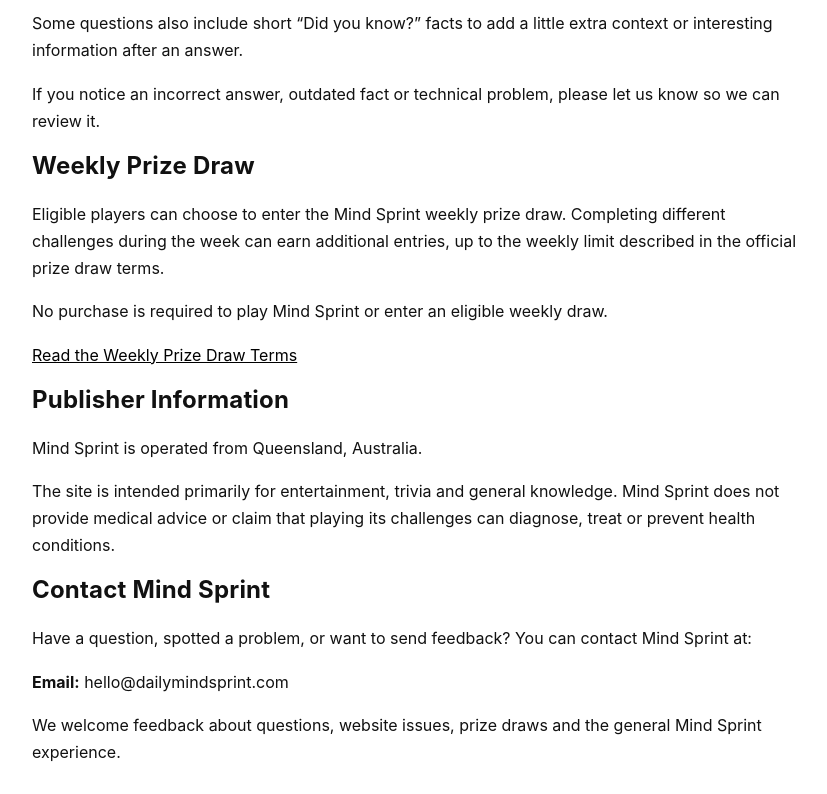
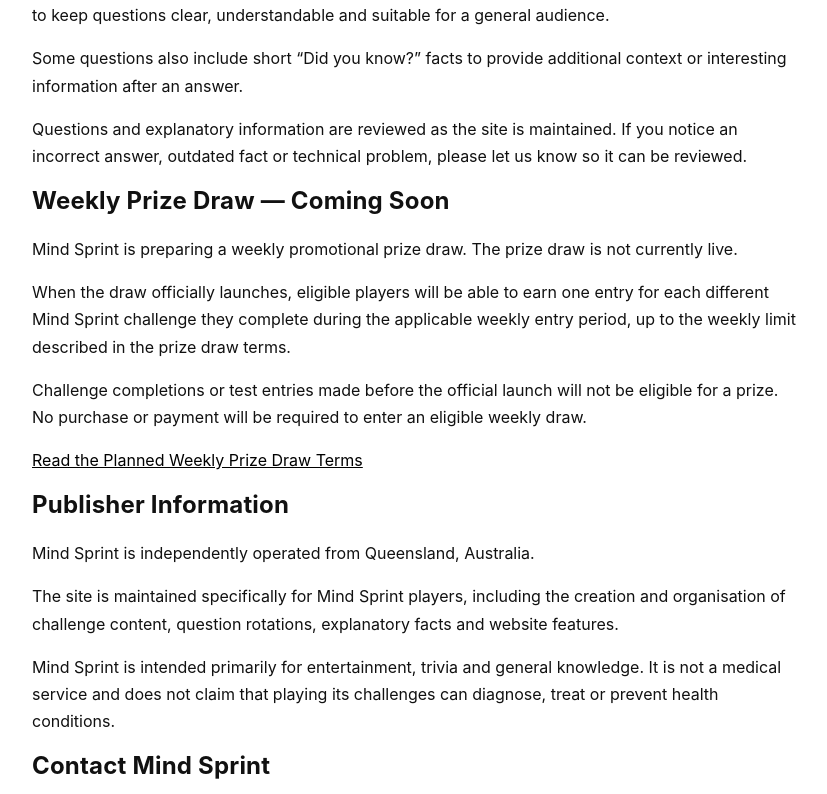
Before and after one commit to justinchase1984/mind-sprint, a Next.js app: page /about in a window 1280 px wide. Shown: the part 826-1620 px from the top of the page, without its empty margins (224-1051 px from the left). Built offline with nearby package versions, Linux system fonts and the light colour scheme; no server answers.

Commit message:
Update about.tsx

```diff
--- a/pages/about.tsx
+++ b/pages/about.tsx
@@ -24,10 +24,14 @@ export default function About() {
       >
         <h1>About Mind Sprint</h1>
 
+        <p style={{ color: '#777', marginTop: '-0.5rem' }}>
+          By Mind Sprint · Updated September 2026
+        </p>
+
         <p>
           Mind Sprint is an independent trivia and brain-challenge website
-          designed around short, easy-to-play challenges that test general
-          knowledge, memory, words and problem-solving.
+          designed around short, easy-to-play challenges involving general
+          knowledge, memory, words, patterns and problem-solving.
         </p>
 
         <p>
@@ -73,27 +77,34 @@ export default function About() {
         </p>
 
         <p>
-          Some questions also include short “Did you know?” facts to add a
-          little extra context or interesting information after an answer.
+          Some questions also include short “Did you know?” facts to provide
+          additional context or interesting information after an answer.
         </p>
 
         <p>
-          If you notice an incorrect answer, outdated fact or technical problem,
-          please let us know so we can review it.
+          Questions and explanatory information are reviewed as the site is
+          maintained. If you notice an incorrect answer, outdated fact or
+          technical problem, please let us know so it can be reviewed.
         </p>
 
-        <h2>Weekly Prize Draw</h2>
+        <h2>Weekly Prize Draw — Coming Soon</h2>
 
         <p>
-          Eligible players can choose to enter the Mind Sprint weekly prize
-          draw. Completing different challenges during the week can earn
-          additional entries, up to the weekly limit described in the official
-          prize draw terms.
+          Mind Sprint is preparing a weekly promotional prize draw. The prize
+          draw is not currently live.
         </p>
 
         <p>
-          No purchase is required to play Mind Sprint or enter an eligible
-          weekly draw.
+          When the draw officially launches, eligible players will be able to
+          earn one entry for each different Mind Sprint challenge they complete
+          during the applicable weekly entry period, up to the weekly limit
+          described in the prize draw terms.
+        </p>
+
+        <p>
+          Challenge completions or test entries made before the official launch
+          will not be eligible for a prize. No purchase or payment will be
+          required to enter an eligible weekly draw.
         </p>
 
         <p>
@@ -104,7 +115,7 @@ export default function About() {
                 textDecoration: 'underline',
               }}
             >
-              Read the Weekly Prize Draw Terms
+              Read the Planned Weekly Prize Draw Terms
             </a>
           </Link>
         </p>
@@ -112,12 +123,18 @@ export default function About() {
         <h2>Publisher Information</h2>
 
         <p>
-          Mind Sprint is operated from Queensland, Australia.
+          Mind Sprint is independently operated from Queensland, Australia.
         </p>
 
         <p>
-          The site is intended primarily for entertainment, trivia and general
-          knowledge. Mind Sprint does not provide medical advice or claim that
+          The site is maintained specifically for Mind Sprint players, including
+          the creation and organisation of challenge content, question
+          rotations, explanatory facts and website features.
+        </p>
+
+        <p>
+          Mind Sprint is intended primarily for entertainment, trivia and
+          general knowledge. It is not a medical service and does not claim that
           playing its challenges can diagnose, treat or prevent health
           conditions.
         </p>
@@ -126,7 +143,7 @@ export default function About() {
 
         <p>
           Have a question, spotted a problem, or want to send feedback? You can
-          contact Mind Sprint at:
+          contact Mind Sprint directly at:
         </p>
 
         <p>
@@ -137,8 +154,8 @@ export default function About() {
         </p>
 
         <p>
-          We welcome feedback about questions, website issues, prize draws and
-          the general Mind Sprint experience.
+          We welcome feedback about questions, website issues, planned prize
+          draws and the general Mind Sprint experience.
         </p>
 
         <div
```
